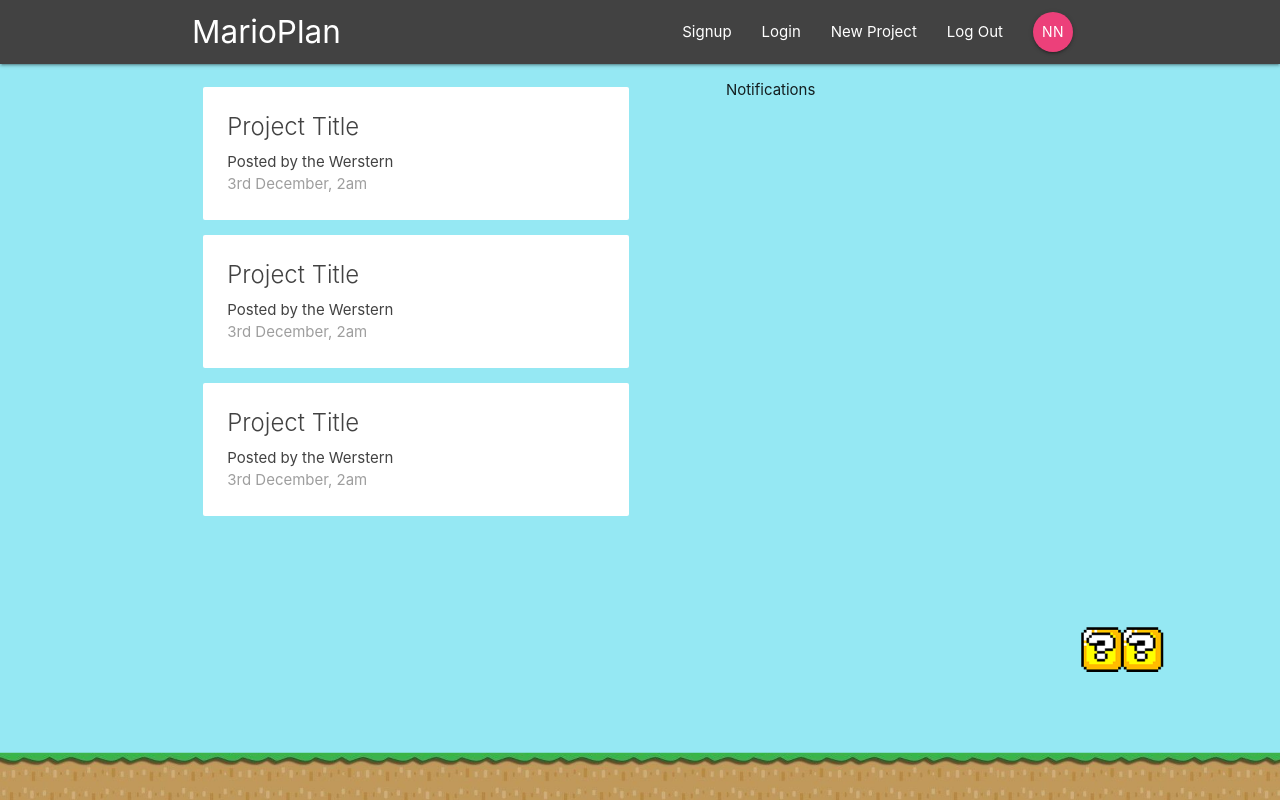
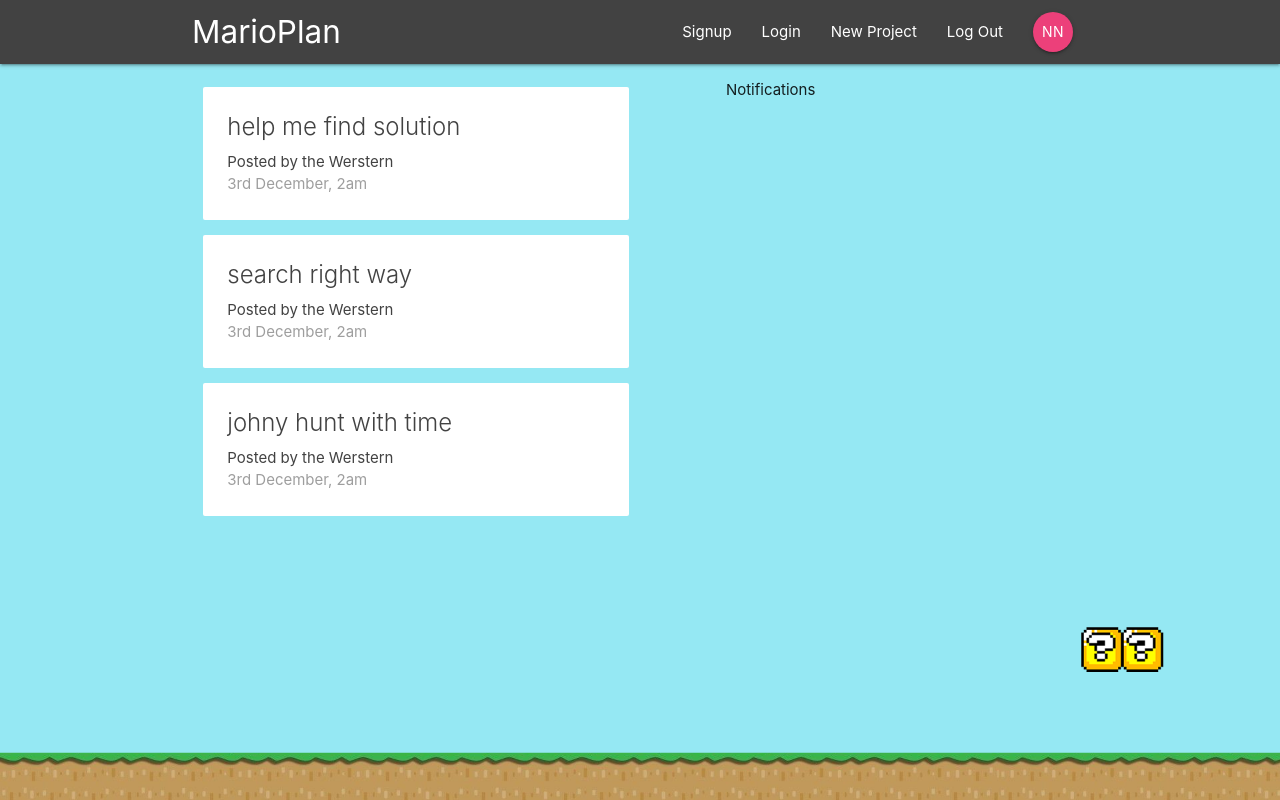
Before and after one commit to Werstern/react-redux-firebase-app, a React (Create React App) app: page / in a window 1280 px wide. Built offline with nearby package versions, Linux system fonts and the light colour scheme.

Commit message:
adding dummy data

```diff
--- a/src/components/dashboard/Dashboard.js
+++ b/src/components/dashboard/Dashboard.js
@@ -2,14 +2,18 @@
 
 import Notifications from './Notifications';
 import ProjectList from '../projects/ProjectList';
+import { connect } from 'react-redux';
 
 class Dashboard extends Component {
   render() {
+    //console.log(this.props);
+    const { projects } = this.props;
+
     return (
       <div className="dashboard container">
         <div className="row">
           <div className="col sm12 m6">
-            <ProjectList />
+            <ProjectList projects={projects} />
           </div>
           <div className="col sm12 m5 offset-m1">
             <Notifications />
@@ -20,4 +24,10 @@
   }
 }
 
-export default Dashboard;
+const mapStateToProps = (state) => {
+  return {
+    projects: state.project.projects
+  }
+}
+
+export default connect(mapStateToProps)(Dashboard)
--- a/src/components/projects/ProjectList.js
+++ b/src/components/projects/ProjectList.js
@@ -2,12 +2,14 @@
 
 import ProjectSummary from './ProjectSummary';
 
-const ProjectList = () => {
+const ProjectList = ({projects}) => {
   return (
     <div className="project-list section">
-      <ProjectSummary />
-      <ProjectSummary />
-      <ProjectSummary />
+      { projects && projects.map(project => {
+        return (
+          <ProjectSummary project={project} key={project.id}/>
+        )
+      })}
     </div>
   )
 }
--- a/src/components/projects/ProjectSummary.js
+++ b/src/components/projects/ProjectSummary.js
@@ -1,10 +1,10 @@
 import React from 'react';
 
-const ProjectSummary = () => {
+const ProjectSummary = ({project}) => {
   return (
     <div className="card z-depth-0 project-summary">
       <div className="card-content grey-text text-darken-3">
-        <span className="card-title">Project Title</span>
+        <span className="card-title">{project.title}</span>
         <p>Posted by the Werstern</p>
         <p className="grey-text">3rd December, 2am</p>
       </div>
--- a/src/store/reducers/projectReducer.js
+++ b/src/store/reducers/projectReducer.js
@@ -1,4 +1,10 @@
-const initState = {};
+const initState = {
+  projects: [
+    {id: '1', title: 'help me find solution', content: 'blah blah blah'},
+    {id: '2', title: 'search right way', content: 'blah blah blah'},
+    {id: '3', title: 'johny hunt with time', content: 'blah blah blah'}
+  ]
+};
 
 const projectReducer = (state = initState, action) => {
   return state
```
